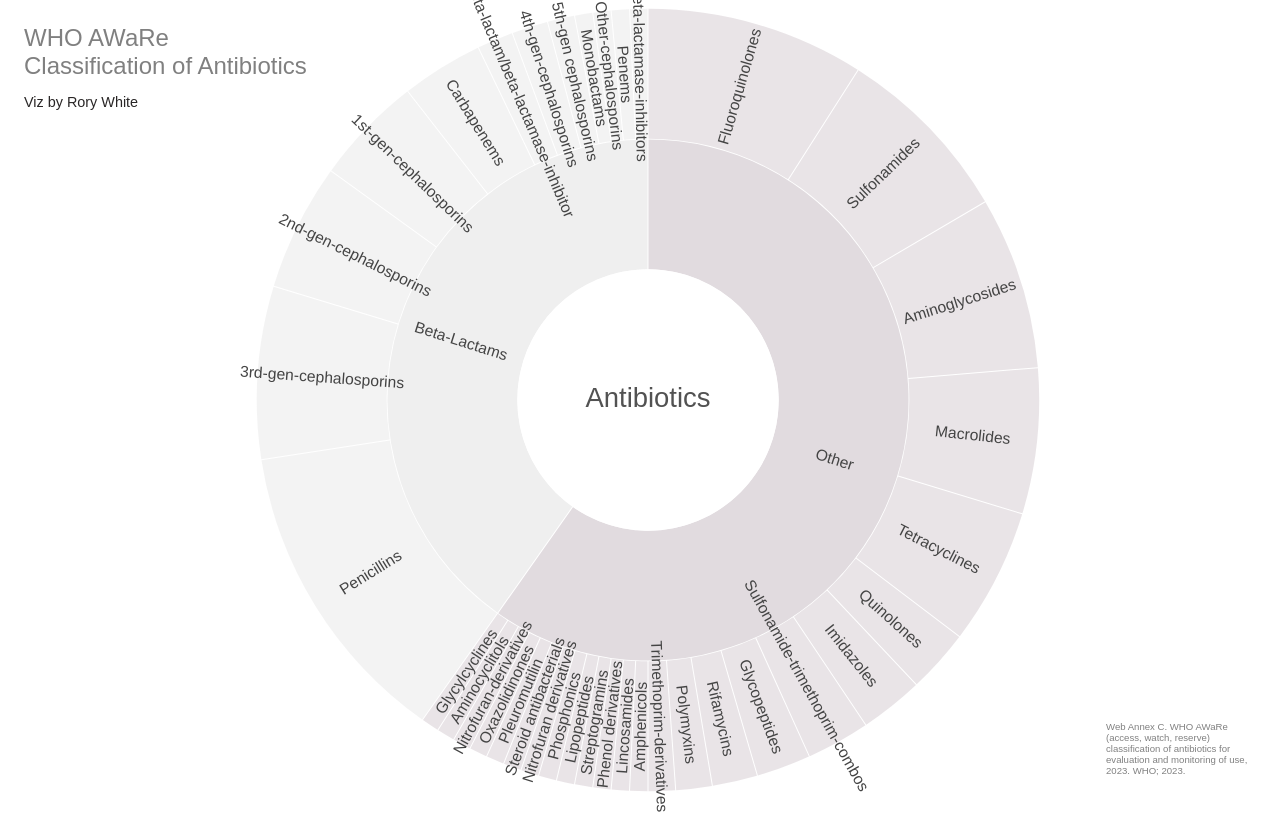
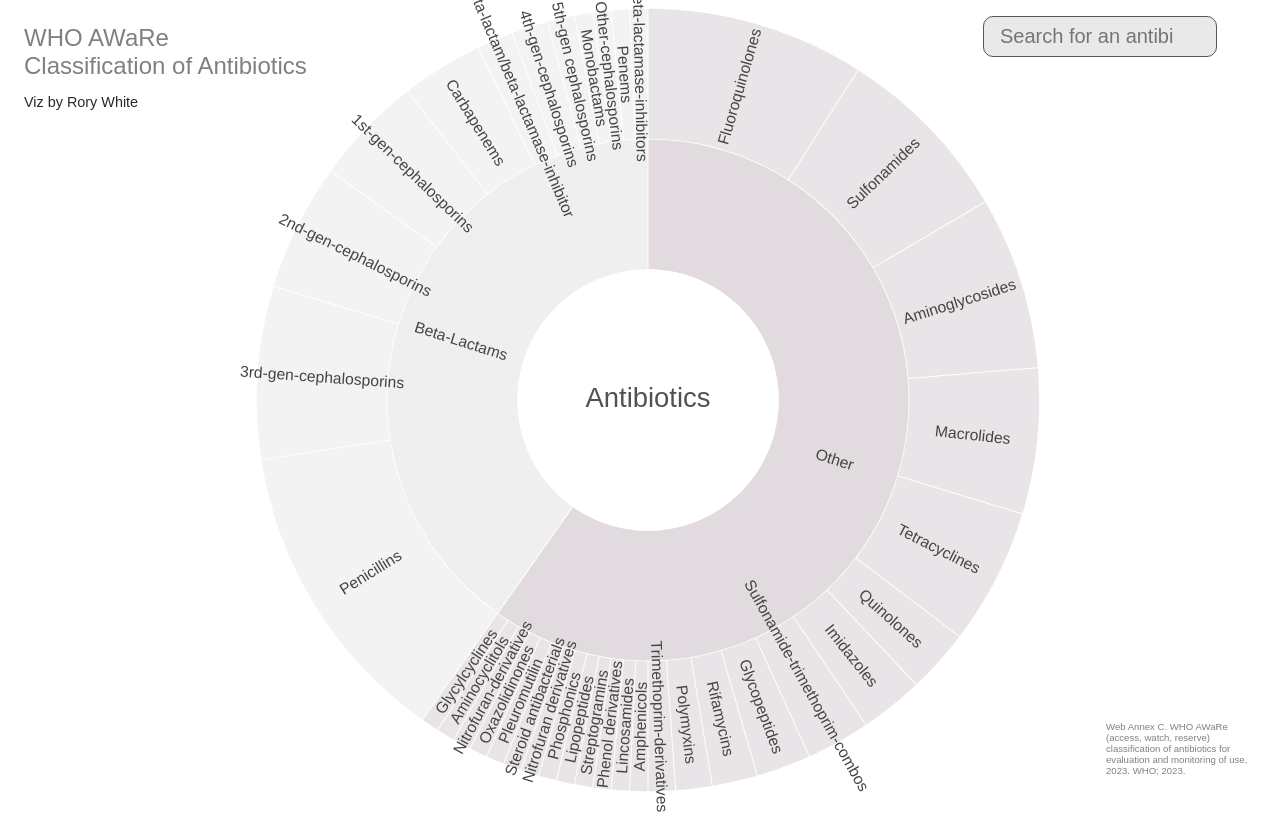
Before and after one commit to rorywhite200/antibiotic-aware-viz, a Svelte app: page / in a window 1280 px wide. Built offline with nearby package versions, Linux system fonts and the light colour scheme; a web font is replaced by a local one.

Commit message:
added search functionality

```diff
--- a/src/App.svelte
+++ b/src/App.svelte
@@ -1,6 +1,8 @@
 <script>
   import { width, height } from './stores/dimensions';
   import Sunburst from "./components/Sunburst.svelte";
+  import {rootStore} from "./stores/rootStore.js";
+    import { select } from 'd3';
 
 
   $: console.log($width, $height)
@@ -9,7 +11,27 @@
 
   $: smallScreen = $width < 600;
 
+  $: selectedAntibiotic = null;
+
+  function resetSelectedAntibiotic() {
+    selectedAntibiotic = null;
+  }
+
   let text = "Web Annex C. WHO AWaRe (access, watch, reserve) classification of antibiotics for evaluation and monitoring of use, 2023. WHO; 2023."
+
+
+  let antibioticsList = [];
+
+  let antibiotics = $rootStore.each((d) => {
+    if (!d.children) {
+      antibioticsList.push(d.data.name)
+    }
+    antibioticsList.sort()
+  })
+
+  function handleSelection(event) {
+    selectedAntibiotic = event.target.value;
+  }
 
 </script>
 
@@ -19,9 +41,17 @@ style="margin-top:{smallScreen ? '2rem' : '0px'};}"
   bind:clientHeight={$height}
 >
 <div style="height: 98%; max-width: 95vw; aspect-ratio:1;">
-  <Sunburst smallScreen={smallScreen}/>
+  <Sunburst selectedAntibiotic={selectedAntibiotic} resetSelectedAntibiotic={resetSelectedAntibiotic} smallScreen={smallScreen}/>
 </div>
 
+<div style="right: {mobile ? "" : "5rem"}; top: {mobile ? "" : "1rem"}; bottom: {mobile ? "8%" : ""}; width: {mobile ? "60%" : "200px"}" class="search-div">
+  <input class="search-bar" list="antibiotics" type="text" placeholder="Search for an antibiotic" value={selectedAntibiotic} on:input={handleSelection}/>
+    <datalist id="antibiotics">
+      {#each antibioticsList as antibiotic}
+        <option value={antibiotic} />
+      {/each}
+    </datalist>
+</div>
 
 <div class="citations">
   {text}
@@ -43,6 +73,7 @@ WHO AWaRe <br>Classification of Antibiotics
     display: flex;
     justify-content: center;
     align-items: flex-start;
+    font-family: "lorimer-no-2", sans-serif;
   }
 
   .credit {
@@ -61,6 +92,30 @@ WHO AWaRe <br>Classification of Antibiotics
     z-index: -1;
   }
 
+  .search-div {
+    position: absolute;
+    display: flex;
+    flex-direction: column;
+    align-items: center;
+    z-index: 1;
+    width: 200px;
+  }
+
+  .search-bar {
+    font-family: "lorimer-no-2", sans-serif;
+    font-size: 20px;
+    width: 100%;
+    color: rgb(43, 44, 44);
+    padding: 0.5rem 1rem;
+    border-radius: 10px;
+    border: 1px solid rgb(88, 87, 87);
+    background-color: rgb(233, 233, 233);
+  }
+
+  datalist#antibiotics {
+    max-height: 50px !important;
+  }
+
   .citations {
     font-family: "lorimer-no-2", sans-serif;
     position: absolute;
@@ -73,4 +128,5 @@ WHO AWaRe <br>Classification of Antibiotics
     z-index: -1;
   }
 
+
 </style>
--- a/src/components/Sunburst.svelte
+++ b/src/components/Sunburst.svelte
@@ -8,6 +8,9 @@
     import { rootStore } from '../stores/rootStore.js';
 
     export let smallScreen = false;
+    export let selectedAntibiotic = null;
+    export let resetSelectedAntibiotic = null;
+
     let width = 1000;
     let height = 1000;
 
@@ -17,9 +20,21 @@
 
     let lastClickedNodeId = 0
 
-    $: lastClickedNode = $rootStore.descendants().find(d => d.id == lastClickedNodeId);
+    let lastClickedNode = $rootStore.descendants().find(d => d.id == lastClickedNodeId);
+
+    $: console.log("lastClickedNode", lastClickedNode)
 
    $rootStore.each(d => d.current = d);
+
+   $: prevSelectedAntibiotic = "";
+
+   $: if (selectedAntibiotic != null && selectedAntibiotic != prevSelectedAntibiotic) {
+    let selectedNode = $rootStore.descendants().find(d => d.data.name == selectedAntibiotic);
+    if (selectedNode && selectedNode.parent) {
+        handleClick(selectedNode.parent);
+    }
+    prevSelectedAntibiotic = selectedAntibiotic;
+    }
 
     console.log({...$rootStore})
     $: arc_d3 = arc()
@@ -40,9 +55,11 @@
 
     function handleClick(p) {
 
-        console.log("node", p)
-        console.log("lastClickedNode", p.id)
+        console.log("clicked node", p)
+
         lastClickedNodeId = p.id;
+        lastClickedNode = $rootStore.descendants().find(d => d.id == lastClickedNodeId)
+        console.log("id", lastClickedNodeId)
 
         rootStore.update(root => {
 
@@ -99,7 +116,10 @@
     }
 
     function handleHover(d) {
-        if (d.children) {
+        if (!d) {
+            hoveredItem = null;
+        } else if
+         (d.children) {
             hoveredItem = null;
         } else {
             hoveredItem = d;
@@ -119,7 +139,8 @@
         d = {d}
         handleHover = {handleHover}
         arc_d3 = {arc_d3}
-        fill_opacity= {getFillOpacity(d)}
+        fill_opacity= {selectedAntibiotic && d.data.name != selectedAntibiotic ? 0.1
+        : selectedAntibiotic && d.data.name == selectedAntibiotic ? 0.7 : getFillOpacity(d)}
         pointer_events={arcVisible(d.current) ? "auto" : "none"}
         handleClick={handleClick}
         >
@@ -138,7 +159,10 @@
         fill = "white"
         pointer-events="auto"
         style="cursor: pointer;"
-        on:click={() => {handleClick(lastClickedNode.parent)}}
+        on:click={() => {
+            handleClick(lastClickedNode.parent)
+            resetSelectedAntibiotic()
+            }}
         on:mouseover={() => {hoveredItem = null}}
     />
 
--- a/src/components/SunburstNode.svelte
+++ b/src/components/SunburstNode.svelte
@@ -43,6 +43,7 @@
                 pointer-events={pointer_events}
                 on:click={() => d.children && handleClick(d)}
                 on:mouseover={handleHover(d)}
+                on:mouseout={handleHover(null)}
             >
 </path>
 
```
Also changed, not shown: 5 other files (tests, documents, lock files or other folders).
